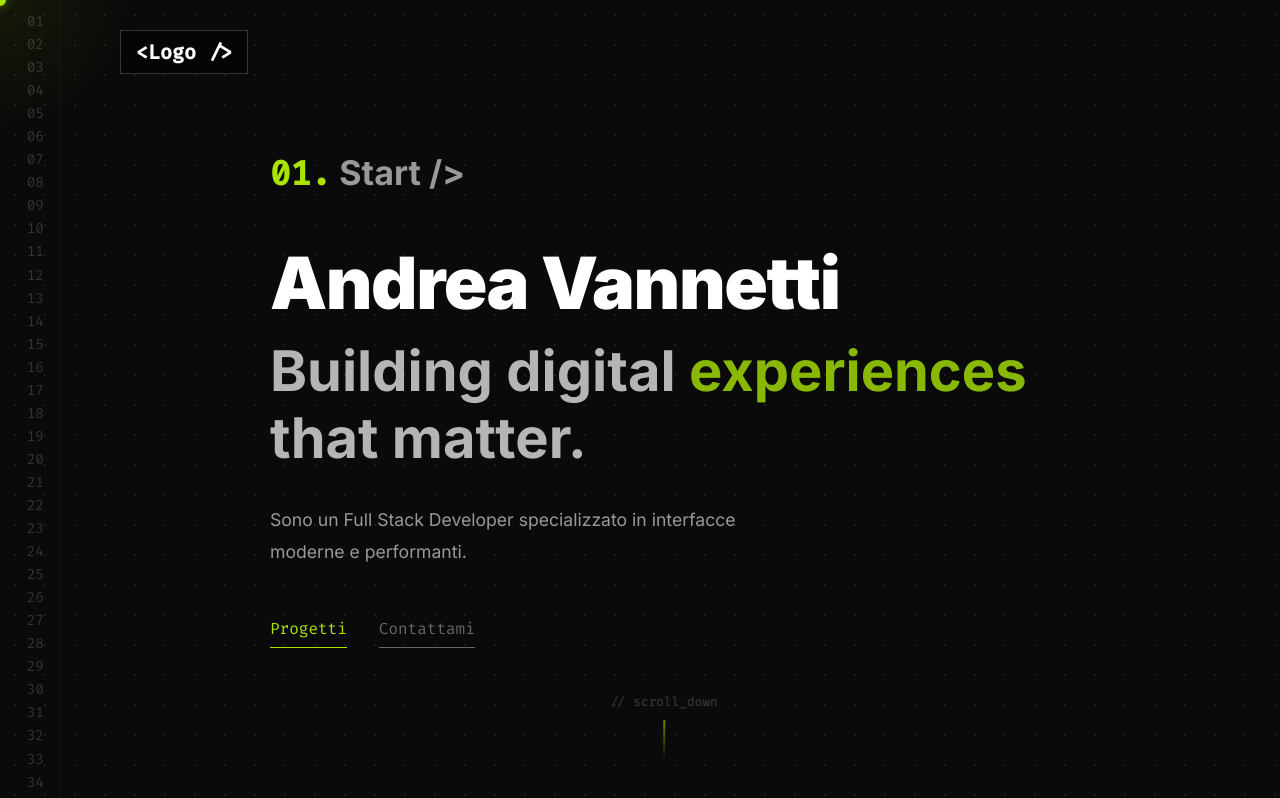
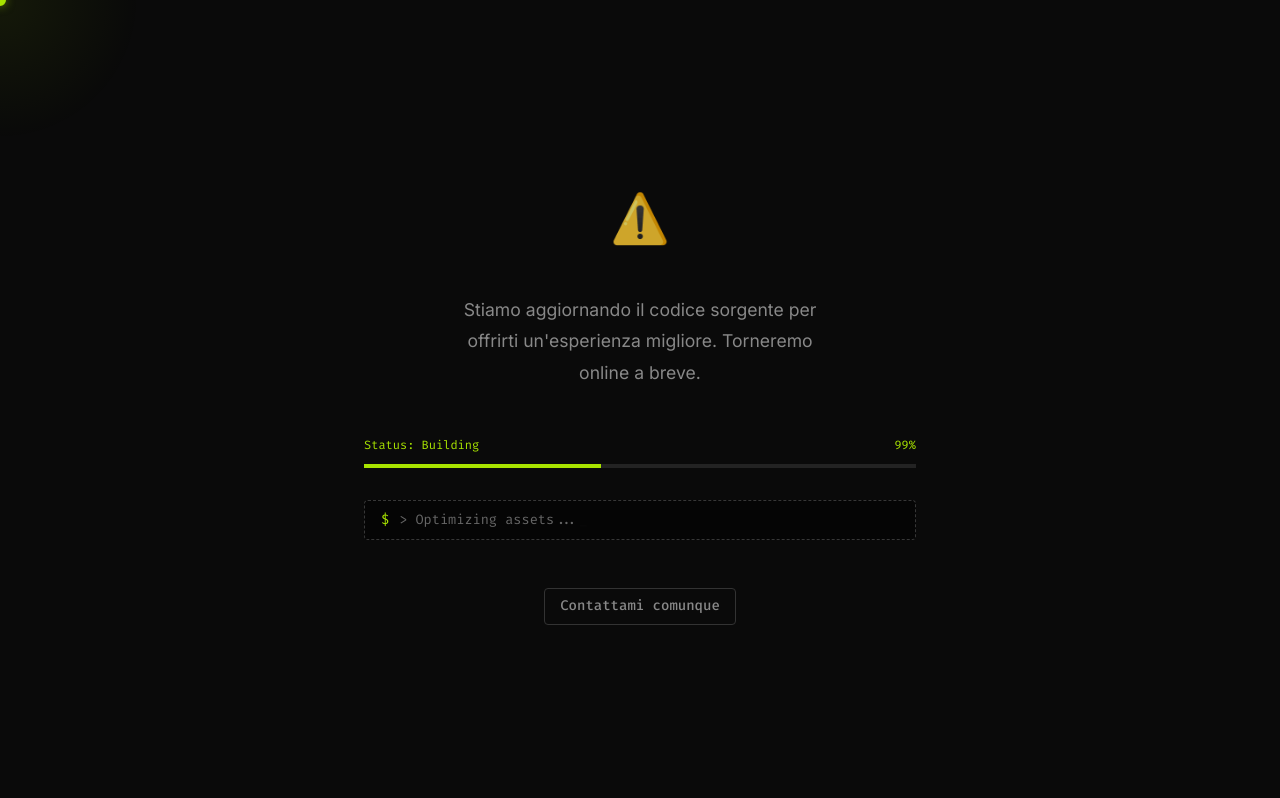
Before and after one commit to AndreaV89/Portfolio, a React (Vite) app: page / in a window 1280 px wide. Shown: the top 798 px of the page. Built offline with nearby package versions, Linux system fonts and the light colour scheme.

Commit message:
maintenance mode on

```diff
--- a/src/App.jsx
+++ b/src/App.jsx
@@ -13,7 +13,7 @@
 import Maintenance from "./components/Maintenance";
 
 // MAINTENANCE MODE
-const IS_MAINTENANCE_MODE = false;
+const IS_MAINTENANCE_MODE = true;
 
 // Stile base
 const sectionStyle = {
@@ -101,15 +101,14 @@
               </Box>
 
               <Typography variant="h2" sx={{ mb: 4, opacity: 0.8 }}>
-                Building digital{" "}
-                <span style={{ color: "#a8e400" }}>experiences</span>
+                Crafting immersive digital{" "}
+                <span style={{ color: "#a8e400" }}>experiences</span>.
                 <br />
-                that matter.
               </Typography>
 
               <Typography variant="body1" sx={{ maxWidth: "500px", mb: 6 }}>
-                Sono un Full Stack Developer specializzato in interfacce moderne
-                e performanti.
+                Trasformo idee complesse in interfacce web intuitive e moderne,
+                curando ogni dettaglio dall'idea al deploy.
               </Typography>
 
               <Box sx={{ display: "flex", gap: 4 }}>
--- a/src/components/Contact.jsx
+++ b/src/components/Contact.jsx
@@ -128,7 +128,7 @@
             },
           }}
         >
-          Say Hello()
+          Contattami()
         </Button>
       </Box>
     </Box>
--- a/src/components/Footer.jsx
+++ b/src/components/Footer.jsx
@@ -1,5 +1,5 @@
 // src/components/Footer.jsx
-import { Box, Typography } from "@mui/material";
+import { Box, Typography, Link } from "@mui/material";
 
 const Footer = () => {
   const currentYear = new Date().getFullYear();
@@ -13,8 +13,8 @@
         flexDirection: "column",
         justifyContent: "center",
         alignItems: "center",
-        mt: 20, // Margine sopra per staccarlo dai contenuti
-        mb: 4, // Margine sotto per non attaccarlo al bordo
+        mt: 20,
+        mb: 4,
         opacity: 0.7,
         transition: "opacity 0.3s",
         "&:hover": { opacity: 1 },
@@ -32,7 +32,6 @@
         Built with React & MaterialUI
       </Typography>
 
-      {/* Opzionale: Aggiungiamo l'anno dinamico */}
       <Typography
         variant="caption"
         sx={{
@@ -40,9 +39,26 @@
           fontFamily: '"Fira Code", monospace',
           fontSize: "0.75rem",
           mt: 1,
+          display: "flex",
+          gap: 2, // Distanzia i due elementi
+          alignItems: "center",
         }}
       >
-        © {currentYear} Andrea Vannetti
+        <span>© {currentYear} Andrea Vannetti</span>
+
+        {/* Link alla Privacy (puoi mettere '#' per ora se non hai l'URL) */}
+        <Link
+          href="#" // Inserisci qui il link di Iubenda o simili quando lo avrai
+          target="_blank"
+          underline="hover"
+          sx={{
+            color: "#444",
+            textDecoration: "none",
+            "&:hover": { color: "#a8e400" },
+          }}
+        >
+          Privacy Policy
+        </Link>
       </Typography>
     </Box>
   );
```
